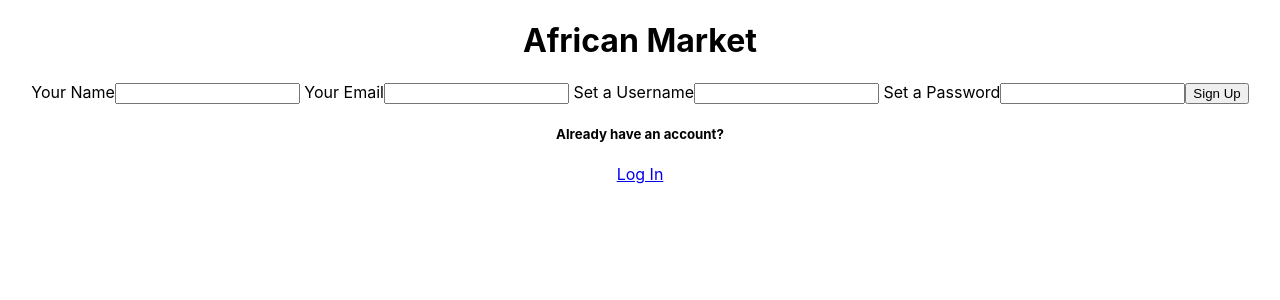
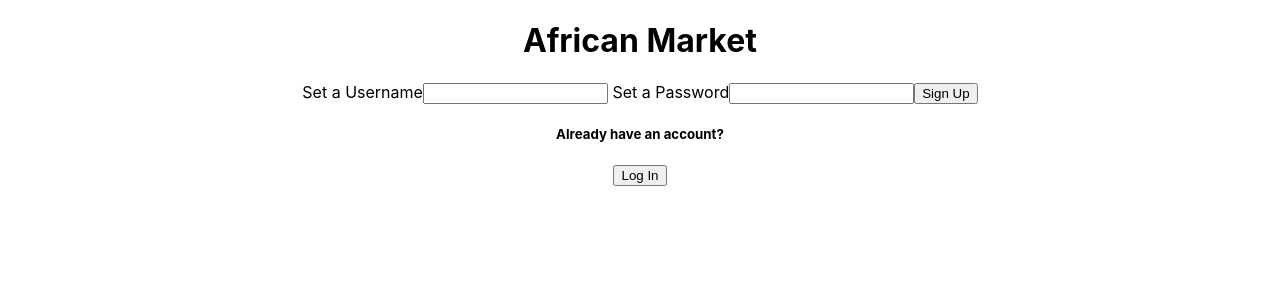
Before and after one commit to AfricanMarketplace/Front-end, a React (Create React App) app: page /register in a window 1280 px wide. Shown: the top 300 px of the page. Built offline with nearby package versions, Linux system fonts and the light colour scheme.

Commit message:
added some changes

```diff
--- a/package.json
+++ b/package.json
@@ -3,6 +3,7 @@
   "version": "0.1.0",
   "private": true,
   "dependencies": {
+    "@material-ui/core": "^4.8.3",
     "@testing-library/jest-dom": "^4.2.4",
     "@testing-library/react": "^9.3.2",
     "@testing-library/user-event": "^7.1.2",
--- a/src/Components/Item.js
+++ b/src/Components/Item.js
@@ -35,6 +35,7 @@ console.log(item, "LOOK AT ME")
             <button onClick={deleteButton}>Delete</button> */}
 
 
+
         </div>
         {/* </Link> */}
         </div>
--- a/src/Components/Login.js
+++ b/src/Components/Login.js
@@ -53,10 +53,11 @@ const Login = (props) => {
     //   props.history.push("/itemList")
   }
 
+
     return (
 
         <div>
-            <form onSubmit={login}>
+            <form onSubmit={login} >
             <label> Username
                 <input
                     name="username"
@@ -79,7 +80,7 @@ const Login = (props) => {
             </form>
             <div>
                 <h3>Don't have an Account?</h3>
-                <Link to="/register"> Register Here</Link>
+                <Link to="/register"> <button>Register Here</button></Link>
             </div>
         </div>
     )
--- a/src/Components/Register.js
+++ b/src/Components/Register.js
@@ -30,7 +30,7 @@ const [newUser,setNewUser] = useState({
         //Registration Form goes here
         <div>
             <form onSubmit={signUp}>
-                <label> Your Name
+                {/* <label> Your Name
                 <input
                     type="text"
                     name="name"
@@ -43,7 +43,7 @@ const [newUser,setNewUser] = useState({
                     name="email"
                     onChange={handleChanges}
                 />
-                </label>
+                </label> */}
                 <label> Set a Username
                 <input
                     type="text"
@@ -60,7 +60,7 @@ const [newUser,setNewUser] = useState({
                 <button type="submit">Sign Up</button>
             </form>
             <h5>Already have an account?</h5>
-            <Link to="/">Log In</Link>
+            <Link to="/"><button>Log In</button></Link>
         </div>
     )
 }
--- a/src/Components/specificItem.js
+++ b/src/Components/specificItem.js
@@ -41,6 +41,7 @@ console.log(oneItem)
 
             <Link to={`/updateItem/${oneItem.id}`}><button>Edit</button> </Link>
             <button onClick={deleteButton}>Delete</button>
+            <Link to="/itemList"><button>Back</button></Link>
 
         </div>
     )
```
Also changed, not shown: 1 other file (tests, documents, lock files or other folders).
